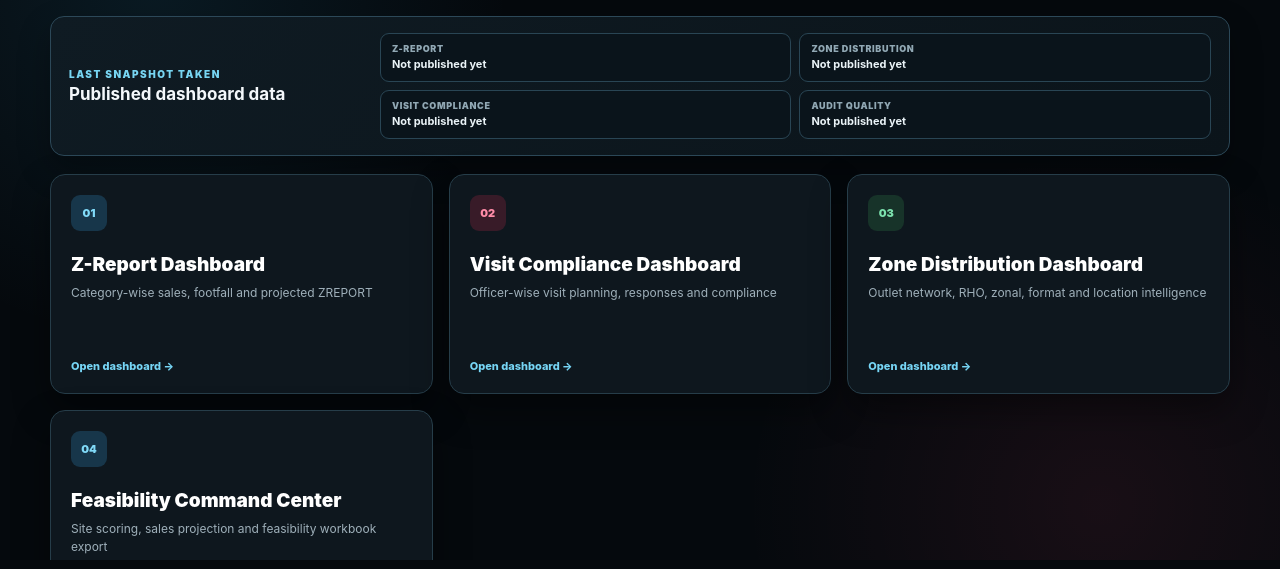
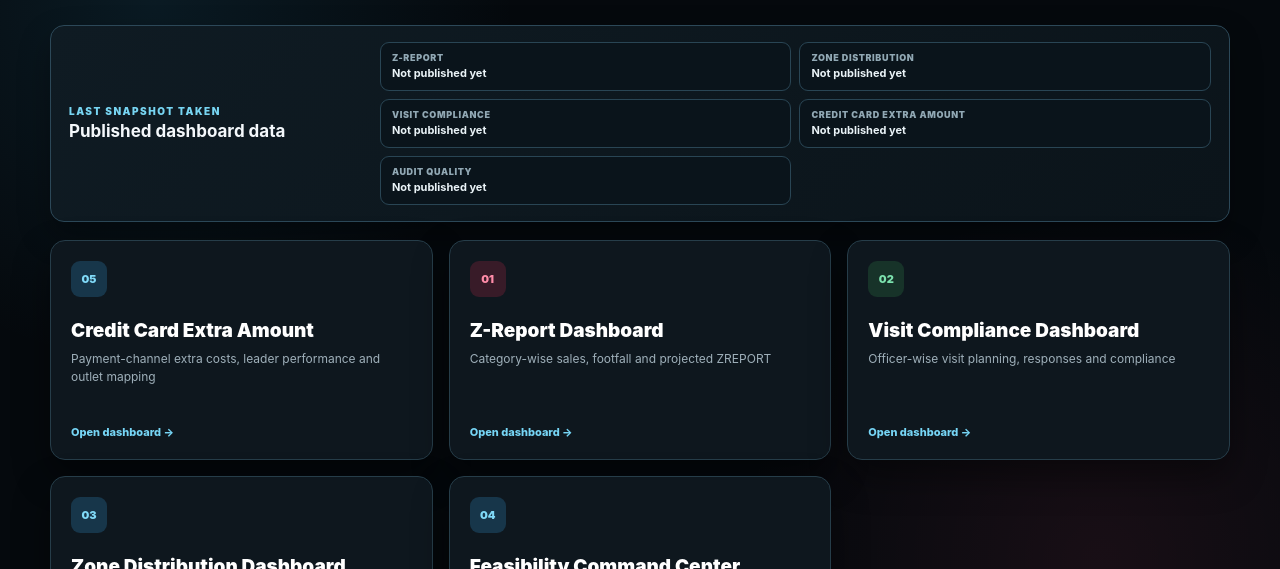
Before and after one commit to aftabz-lab/aftabz-lab.github.io, a plain HTML site: page index.html in a window 1280 px wide. Shown: the part 240-809 px from the top of the page. Drawn offline with Linux system fonts and the light colour scheme; no server answers.

Commit message:
Add files via upload

```diff
--- a/app.js
+++ b/app.js
@@ -4,6 +4,7 @@
   const Drive = window.ShwapnoDrive;
   const SNAPSHOT_WORKER_REFRESH_MS = 1000;
   const SNAPSHOT_WORKERS = Object.freeze([
+    ["credit-card-extra-amount", "/credit-card-extra-amount/?snapshot-worker=1"],
     ["zone-distribution", "/zone-distribution-dashboard/?snapshot-worker=1"],
     ["zreport", "/zreport-dual-dashboard/?snapshot-worker=1"],
     ["visit", "/visit-compliance-dashboard/?snapshot-worker=1"],
--- a/index.html
+++ b/index.html
@@ -28,6 +28,7 @@
       <a class="nav-btn" href="/visit-compliance-dashboard/" target="_blank" rel="noopener noreferrer">Visit Compliance</a>
       <a class="nav-btn" href="/zone-distribution-dashboard/" target="_blank" rel="noopener noreferrer">Zone Distribution</a>
       <a class="nav-btn" href="https://aftabz-lab.github.io/Feasibility_FInal/" target="_blank" rel="noopener noreferrer">Feasibility</a>
+      <a class="nav-btn" href="/credit-card-extra-amount/" target="_blank" rel="noopener noreferrer">Credit Card Extra Amount</a>
       <button id="drive-setup" class="nav-btn drive-btn" type="button" data-drive-owner-only>Drive setup</button>
     </nav>
   </header>
@@ -62,11 +63,18 @@
           <div class="snapshot-time-item"><span>Z-Report</span><strong data-snapshot-key="zreport">Checking…</strong></div>
           <div class="snapshot-time-item"><span>Zone Distribution</span><strong data-snapshot-key="zone-distribution">Checking…</strong></div>
           <div class="snapshot-time-item"><span>Visit Compliance</span><strong data-snapshot-key="visit">Checking…</strong></div>
+          <div class="snapshot-time-item"><span>Credit Card Extra Amount</span><strong data-snapshot-key="credit-card-extra-amount">Checking…</strong></div>
           <div class="snapshot-time-item"><span>Audit Quality</span><strong data-snapshot-key="audit">Checking…</strong></div>
         </div>
       </section>
 
       <div class="dashboard-grid">
+        <a class="dashboard-card" href="/credit-card-extra-amount/" target="_blank" rel="noopener noreferrer">
+          <span class="card-no">05</span>
+          <span class="card-title">Credit Card Extra Amount</span>
+          <span class="card-desc">Payment-channel extra costs, leader performance and outlet mapping</span>
+          <span class="card-action">Open dashboard →</span>
+        </a>
         <a class="dashboard-card" href="/zreport-dual-dashboard/" target="_blank" rel="noopener noreferrer">
           <span class="card-no">01</span>
           <span class="card-title">Z-Report Dashboard</span>
@@ -107,7 +115,7 @@
         </div>
         <button id="drive-modal-close" class="modal-close" type="button" aria-label="Close">×</button>
       </div>
-      <p>These three public Google Cloud values are shared with Zone Distribution, Z-Report, Visit Compliance and Audit on this browser. Feasibility remains separate.</p>
+      <p>These three public Google Cloud values are shared with Zone Distribution, Z-Report, Visit Compliance, Credit Card Extra Amount and Audit on this browser. Feasibility remains separate.</p>
       <div class="setup-grid">
         <label>OAuth Client ID<input id="google-client-id" type="text" autocomplete="off" placeholder="1234567890-abc123.apps.googleusercontent.com"></label>
         <label>API Key<input id="google-api-key" type="text" autocomplete="off" placeholder="AIza..."></label>
--- a/snapshot-times.js
+++ b/snapshot-times.js
@@ -5,6 +5,10 @@ const SNAPSHOT_TIME_REFRESH_MS = 1000;
 const staticFallbackCache = new Map();
 let loadPromise = null;
 const STATIC_FALLBACKS = Object.freeze({
+  "credit-card-extra-amount": {
+    url: "/credit-card-extra-amount/data/reference.json",
+    time: payload => payload?.generatedAt,
+  },
   zreport: {
     url: "/zreport-dual-dashboard/data/index.json",
     time: payload => payload?.meta?.generatedAt,
```
